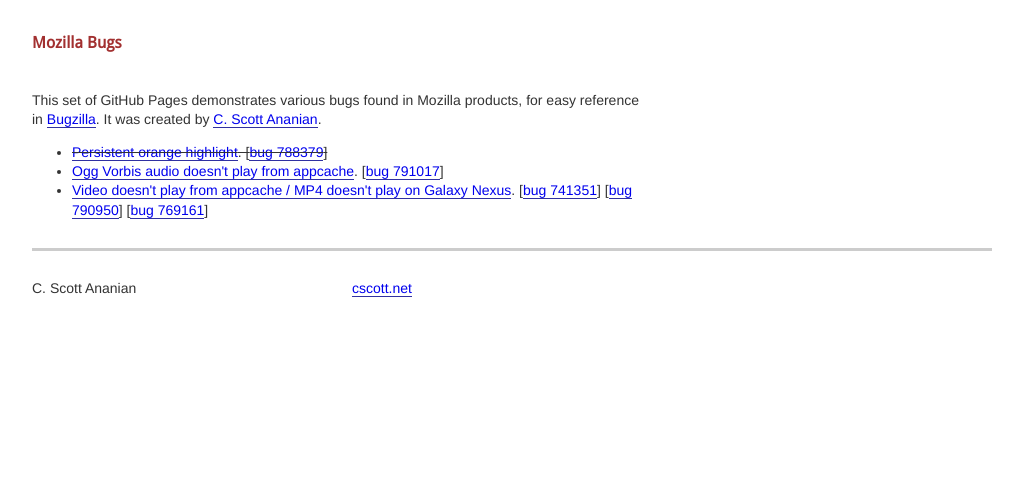
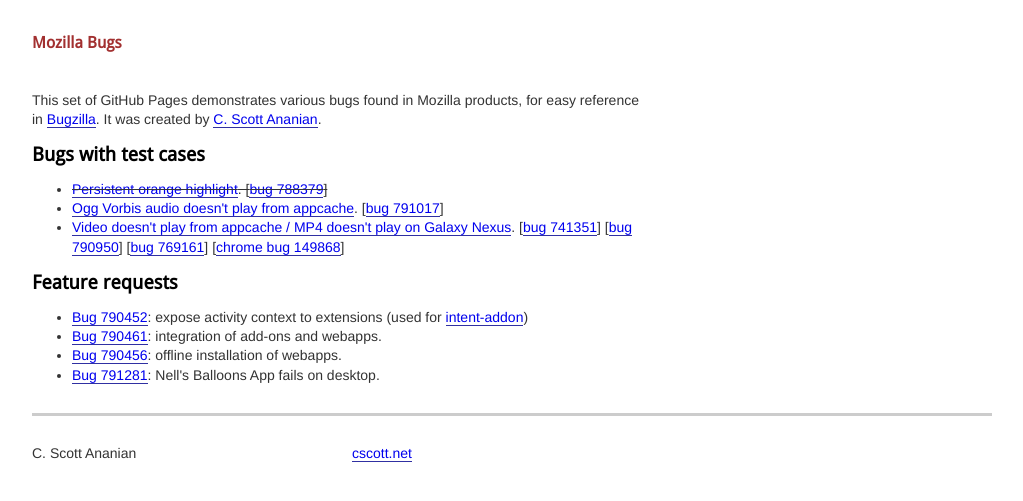
Before and after one commit to cscott/mozbugs, a Jekyll site: the page built from index.html, in a window 1280 px wide. Shown: the top 501 px of the page, without its empty margins (128-1151 px from the left). Built offline with Jekyll 4.4.1, drawn with Linux system fonts in a browser that asks for light colours.

Commit message:
Update index with links to more bugs.

```diff
--- a/index.html
+++ b/index.html
@@ -10,6 +10,7 @@
 <a href="http://cscott.net">C. Scott Ananian</a>.
 </p>
 
+<h2>Bugs with test cases</h2>
 <ul>
 <li class="fixed"><a href="788379/">Persistent orange highlight</a>.
   [<a href="https://bugzilla.mozilla.org/show_bug.cgi?id=788379">bug 788379</a>]
@@ -22,5 +23,15 @@
   [<a href="https://bugzilla.mozilla.org/show_bug.cgi?id=741351">bug 741351</a>]
   [<a href="https://bugzilla.mozilla.org/show_bug.cgi?id=790950">bug 790950</a>]
   [<a href="https://bugzilla.mozilla.org/show_bug.cgi?id=769171">bug 769161</a>]
+  [<a href="https://code.google.com/p/chromium/issues/detail?id=149868">chrome bug 149868</a>]
 </li>
 </ul>
+
+<h2>Feature requests</h2>
+<ul>
+  <li><a href="https://bugzilla.mozilla.org/show_bug.cgi?id=790452">Bug 790452</a>: expose activity context to extensions (used for <a
+  href="https://github.com/cscott/intent-addon">intent-addon</a>)</li>
+  <li><a href="https://bugzilla.mozilla.org/show_bug.cgi?id=790461">Bug 790461</a>: integration of add-ons and webapps.</li>
+  <li><a href="https://bugzilla.mozilla.org/show_bug.cgi?id=790456">Bug 790456</a>: offline installation of webapps.</li>
+  <li><a href="https://bugzilla.mozilla.org/show_bug.cgi?id=791281">Bug 791281</a>: Nell's Balloons App fails on desktop.</li>
+</ul>
```
